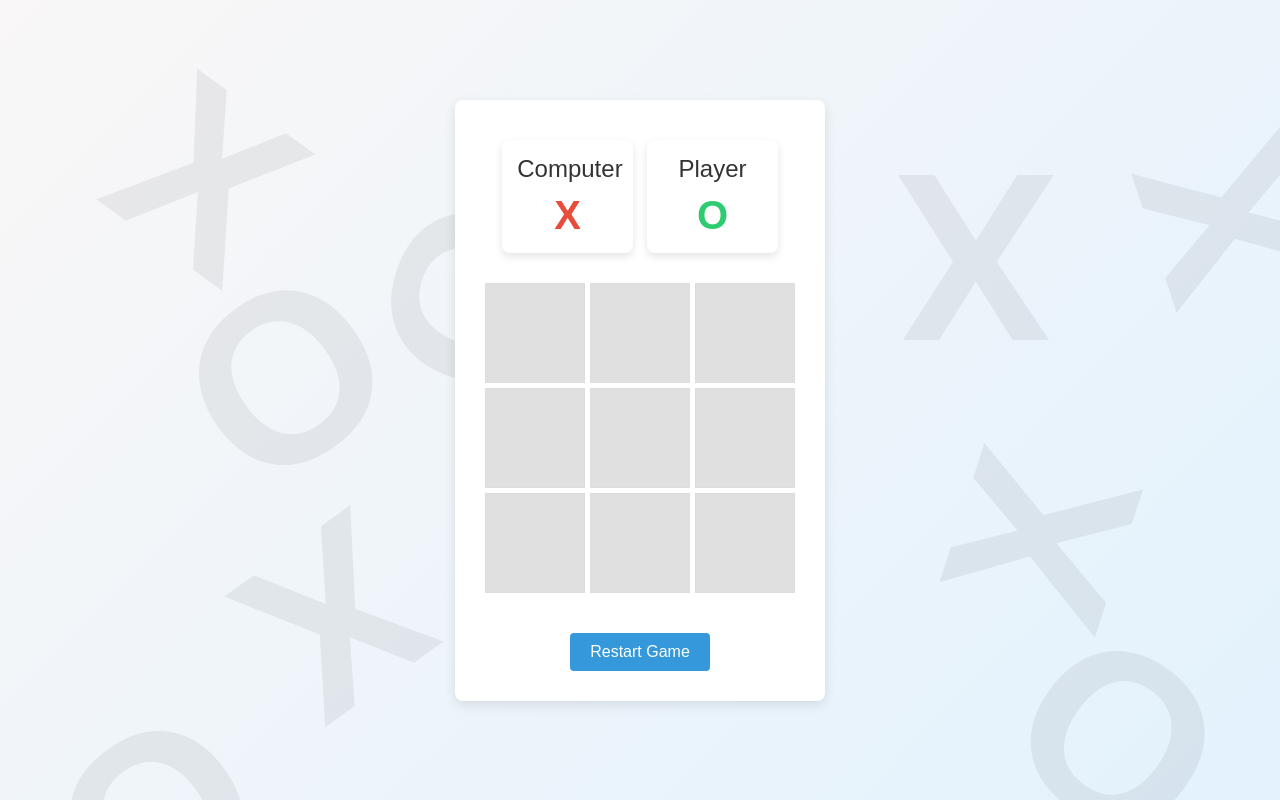
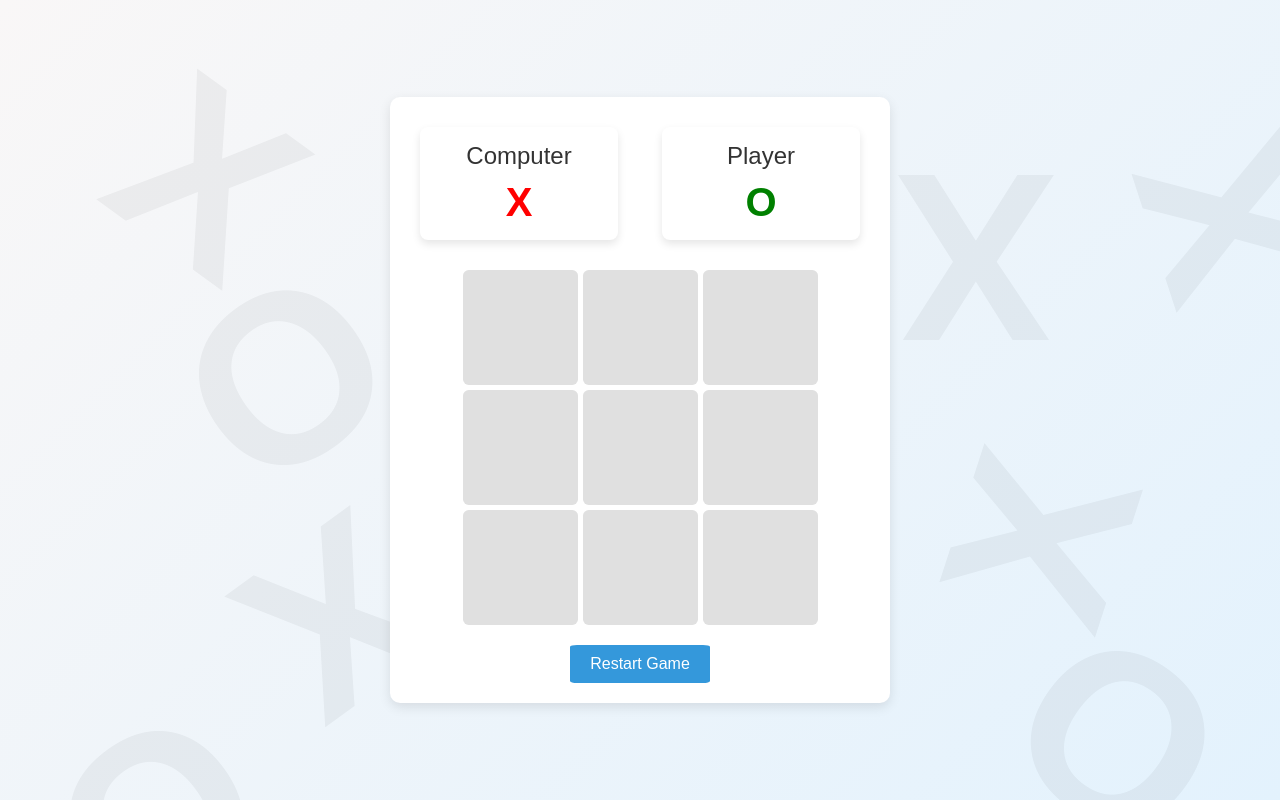
Before and after one commit to Mirjana3/X-O-Arena, a plain HTML site: page game/game.html in a window 1280 px wide. Drawn offline with Linux system fonts and the light colour scheme.

Commit message:
Update style.css

```diff
--- a/game/style.css
+++ b/game/style.css
@@ -3,11 +3,10 @@
 	margin: 0;
 	padding: 0;
 	box-sizing: border-box;
+	font-family: Arial, sans-serif;
   }
 
 body {
-	font-family: Arial, sans-serif;
-	background-color: pink;
 	display: flex;
 	justify-content: center;
 	align-items: center;
@@ -22,33 +21,35 @@
   	width: 100%;
   	height: 100%;
   	overflow: hidden;
-  z-index: -1; /* Ispod svih elemenata */
-  background: linear-gradient(135deg, #f9f7f7, #e3f2fd); /* Blaga svetla pozadina */
+  	z-index: -1;
+	  background: linear-gradient(135deg, #f9f7f7, #e3f2fd);
 }
 
 .body-background .symbol {
   	position: absolute;
-  font-size: 15rem; /* Veliki simboli */
+  	font-size: 15rem;
   	font-weight: bold;
-  opacity: 0.2; /* Skoro prozirni */
-  color: rgba(0, 0, 0, 0.3); /* Tamnije, ali još uvek diskretno */
-  transform: rotate(calc(360deg * var(--angle))); /* Nasumična rotacija */
+ 	opacity: 0.15;
+  	color: rgba(0, 0, 0, 0.3);
+  	transform: rotate(calc(360deg * var(--angle)));
 }
 
 
 /* Main Container */
 .main {
 	text-align: center;
-	background-color: #fff;
-	border-radius: 8px;
-	padding: 30px;
+	background-color: white;
+	border-radius: 10px;
+	padding: 20px;
 	box-shadow: 0 4px 12px rgba(0, 0, 0, 0.1);
+	width: 90%;
+	max-width: 500px;
   }
 
 /* Players Section */
 .players {
 	display: flex;
-	justify-content: space-around;
+	justify-content: space-between;
 	margin-bottom: 20px;
 	padding: 10px;
 	width: 100%;
@@ -65,22 +66,6 @@
 	background-color: #fff;
 }
 
-  .player__symbol {
-	font-size: 2.5rem;
-	font-weight: bold;
-	margin-top: 10px;
-	color: rgba(0, 0, 0, 0.1);
-  }
-  .player:nth-child(1) .player__symbol {
-	color: #e74c3c;
-	background-color: #fff;
-  }
-
-  .player:nth-child(2) .player__symbol {
-	color: #2ecc71;
-	background-color: #fff;
-  }
-
 .player h2 {
 	font-size: 1.5rem;
 	font-weight: normal;
@@ -88,50 +73,66 @@
 	margin-bottom: 5px;
 }
 
-  /* Board Container */
-  .board-container {
-	display: flex;
-	justify-content: center;
-	margin-bottom: 20px;
+.player__symbol {
+	font-size: 2.5rem;
+	font-weight: bold;
+	margin-top: 10px;
+	color: rgba(0, 0, 0, 0.1);
 }
 
-  /* Tic-Tac-Toe Grid */
+.player:nth-child(1) .player__symbol {
+	color: red;
+	background-color: #fff;
+}
+
+.player:nth-child(2) .player__symbol {
+	color: green;
+	background-color: #fff;
+}
+
+/*Grid */
 .board {
 	display: grid;
-	grid-template-columns: repeat(3, 100px);
-	grid-template-rows: repeat(3, 100px);
+	grid-template-columns: repeat(3, 1fr);
 	gap: 5px;
+	margin: auto;
+	width: 100%;
+	max-width: 300px;
+	justify-content: center;
 }
 
+/*Cell*/
 .board__cell {
-	width: 100px;
-	height: 100px;
+	width: 115px;
+	height: 115px;
 	background-color: #e0e0e0;
-	border: 1px solid #ddd;
+	border: none;
 	font-size: 2.5rem;
 	font-weight: bold;
 	cursor: pointer;
 	display: flex;
 	justify-content: center;
 	align-items: center;
-	transition: background-color 0.3s;
+	transition: background-color 0.3s, transform 0.1s;
+	border-radius: 5%;
 }
 
 .board__cell:hover {
 	background-color: #d0d0d0;
+	transform: scale(1.1);
 }
 
-  /* Game Restart Button */
+/*Restart button */
 .game-restart-btn {
 	padding: 10px 20px;
 	font-size: 1rem;
 	background-color: #3498db;
-	color: #fff;
+	color: white;
 	border: none;
-	border-radius: 4px;
+	border-radius: 5%;
 	cursor: pointer;
 	margin-top: 20px;
-	transition: background-color 0.3s;
+	transition: 0.3s;
 }
 
 .game-restart-btn:hover {
@@ -141,14 +142,15 @@
 /* Popup */
 .popup {
 	display: none;
-	position: absolute;
+	position: fixed;
 	top: 50%;
 	left: 50%;
 	transform: translate(-50%, -50%);
 	padding: 20px;
 	background-color: rgba(0, 0, 0, 0.7);
-	border-radius: 8px;
-	color: #fff;
+	border-radius: 10px;
+	color: white;
+	text-align: center;
 }
 
 .popup.show {
@@ -156,30 +158,25 @@
 }
 
 .popup__restart-btn {
+	margin-top: 10px;
 	padding: 10px 20px;
 	font-size: 1rem;
 	background-color: #27ae60;
-	color: #fff;
+	color: white;
 	border: none;
-	border-radius: 4px;
+	border-radius: 5px;
 	cursor: pointer;
-	margin-top: 10px;
 }
 
 .popup__restart-btn:hover {
 	background-color: #2ecc71;
 }
 
-  /* Hide Popup by default */
-  .hide {
-	display: none;
-  }
-
-@keyframes float {
-  0% {
-    transform: translate(0, 0) rotate(calc(360deg * var(--angle)));
-  }
-  100% {
-    transform: translate(20px, -20px) rotate(calc(-360deg * var(--angle)));
+/* Responzivnost */
+@media (max-width: 400px) {
+	.board__cell {
+		width: 80px;
+		height: 80px;
+		font-size: 2rem;
 	}
 }
```
Lines whose indentation alone changed are shown as unchanged.
